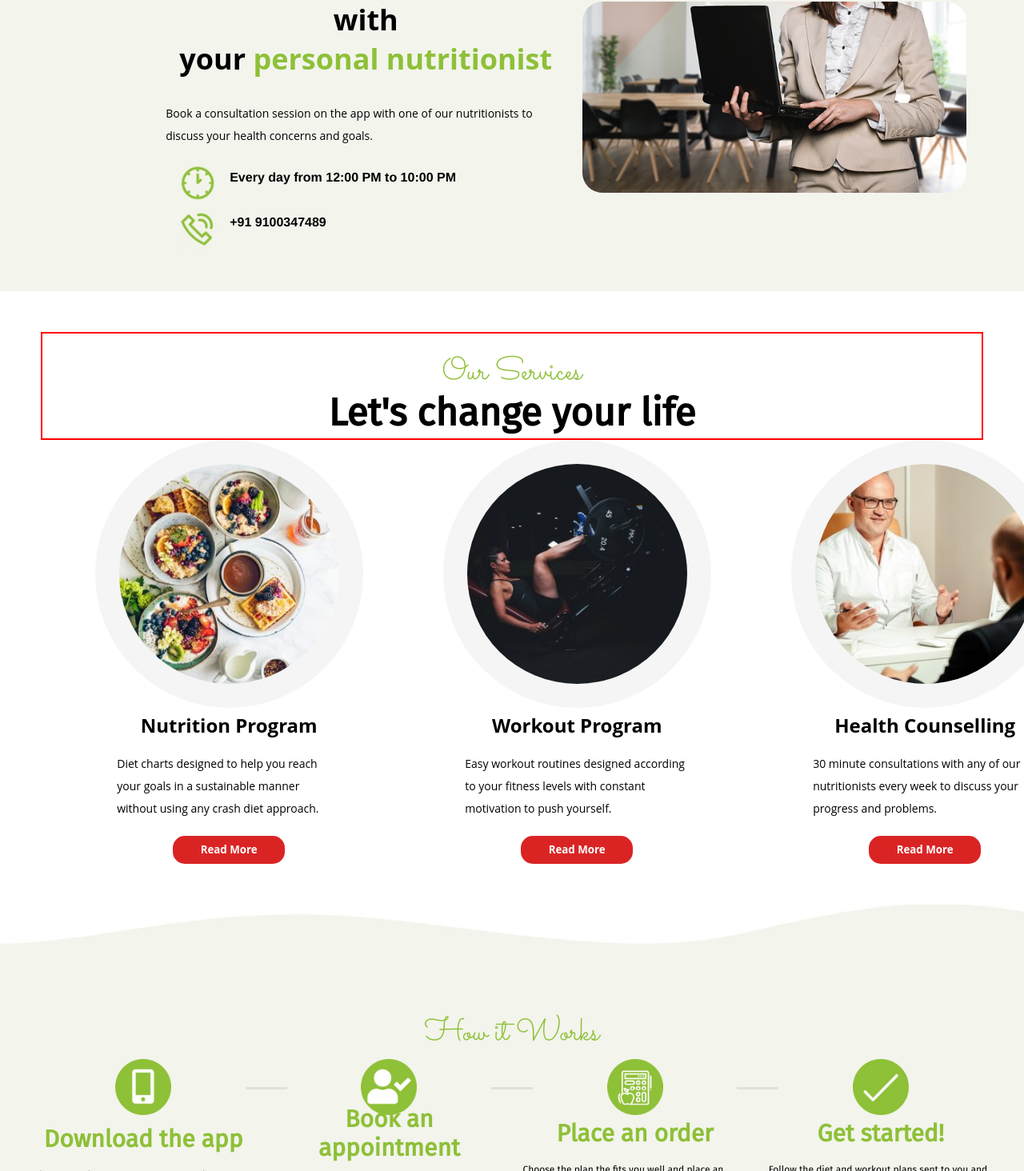
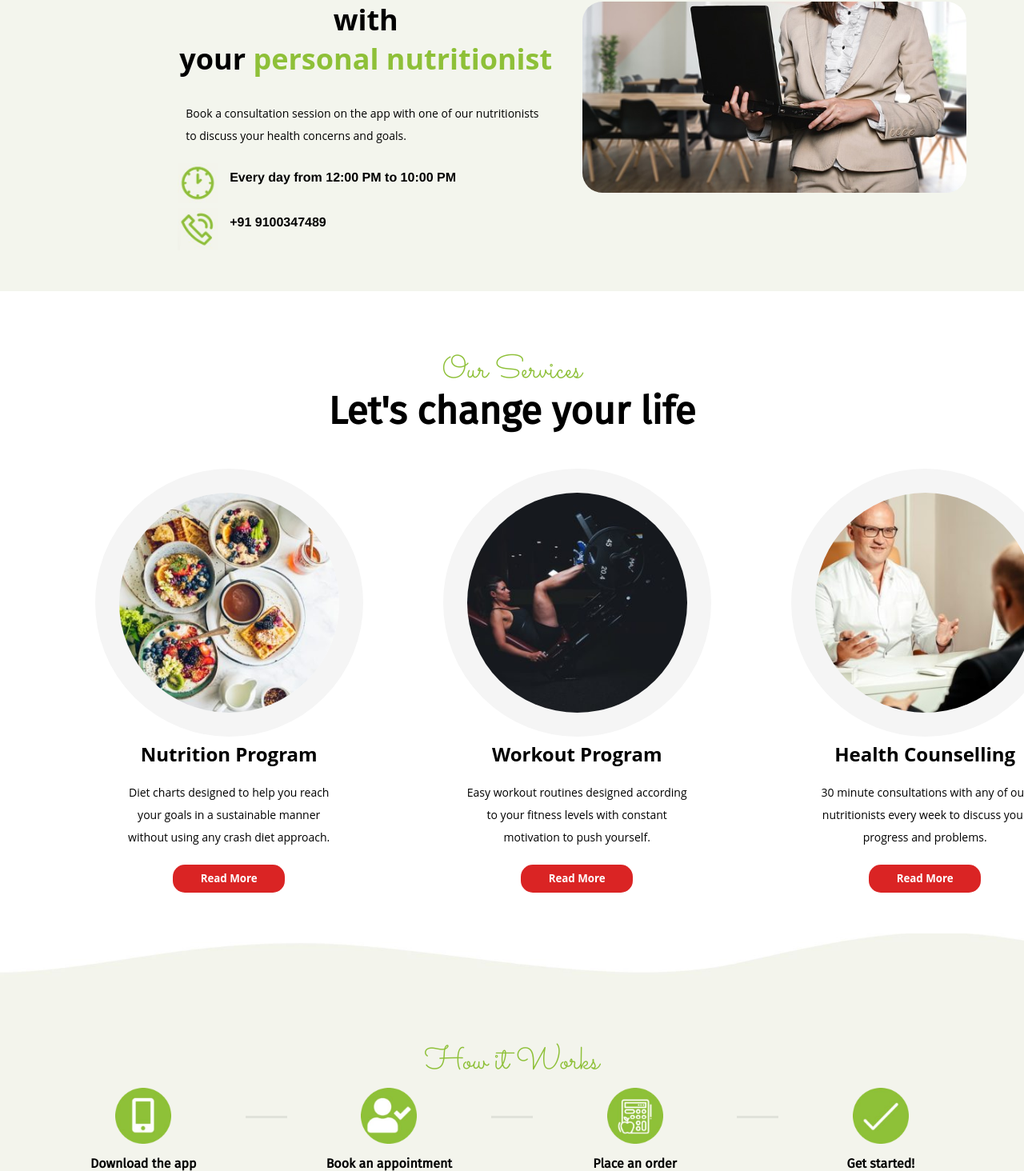
Before and after one commit to Magendran001/fitmeals-clone, a React (Create React App) app: page /healthcoaching in a window 1280 px wide. Shown: the part 1336-2800 px from the top of the page at 80% size. Built offline with nearby package versions, Linux system fonts and the light colour scheme.

Commit message:
Update health_coaching.css

```diff
--- a/src/components/css/health_coaching.css
+++ b/src/components/css/health_coaching.css
@@ -73,6 +73,8 @@
     color:#8ec038;
 }
 .subTxt{
+    margin-left:25px;
+    width:450px;
     font-family: 'Open Sans',sans-serif;
     font-weight: 400;
     font-size: 14px;
@@ -99,7 +101,7 @@
 }
 .txtCalHead_service{
     text-align: center;
-    border: 2px solid red;
+    /* border: 2px solid red; */
     display: grid;
     justify-content: center;
 }
@@ -134,6 +136,7 @@
 .box_service{
     display:grid;
     grid-template-columns: repeat(3, 1fr);
+    margin-top:40px;
 }
 .serBox_3{
     margin-left: 35px;
@@ -160,6 +163,7 @@
 }
 .txtSer_box>p{
     font-size: 14px;
+    text-align: center;
 }
 .button_RM{
     height:35px;
@@ -230,8 +234,14 @@
     /* border: 1px solid red; */
     width:280px;
 }
+.subTxt_Wrk h3{
+    font-size: 16px;
+    color:black;
+    margin-top:20px;
+}
 .subTxt_Wrk>p{
-    font-size: 12px;
+    font-size: 14px;
+    text-align: center;
 }
 .hC_achiev{
     height:35px;
@@ -245,8 +255,8 @@
 }
 .achiev_gridCss{
     margin:auto;
-    margin-top: -180px;
-    font-size: 50px;
+    margin-top: -130px;
+    font-size: 40px;
     font-weight: bold;
     color: #8ec038;
 }
@@ -274,12 +284,9 @@
     /* border: 1px solid red; */
     width:280px;
     color:white;
-    margin-top: -50px;
+    margin-top: -45px;
     padding: 2%;
-}
-.subTxt_Ach h3{
-   border: 2px solid red;
-
+    font-size: 16px;
 }
 .hC_gplayDet{
     margin: auto;
@@ -289,15 +296,14 @@
 .hC_appDet{
     display: flex;
     flex-wrap: wrap;
-
     /* gap:30px; */
     margin: auto;
     margin-left: 80px;
+    margin-top: 30px;
 }
 .imgApp_det{
     width:800px;
     margin-top: 5%;
-    margin-left: 50px;
     /* border: 1px solid red; */
 }
 .sliderImg_app{
@@ -308,4 +314,5 @@
 }
 .btmSlide{
     width:420px;
+    margin-left: 20px;
 }
```
